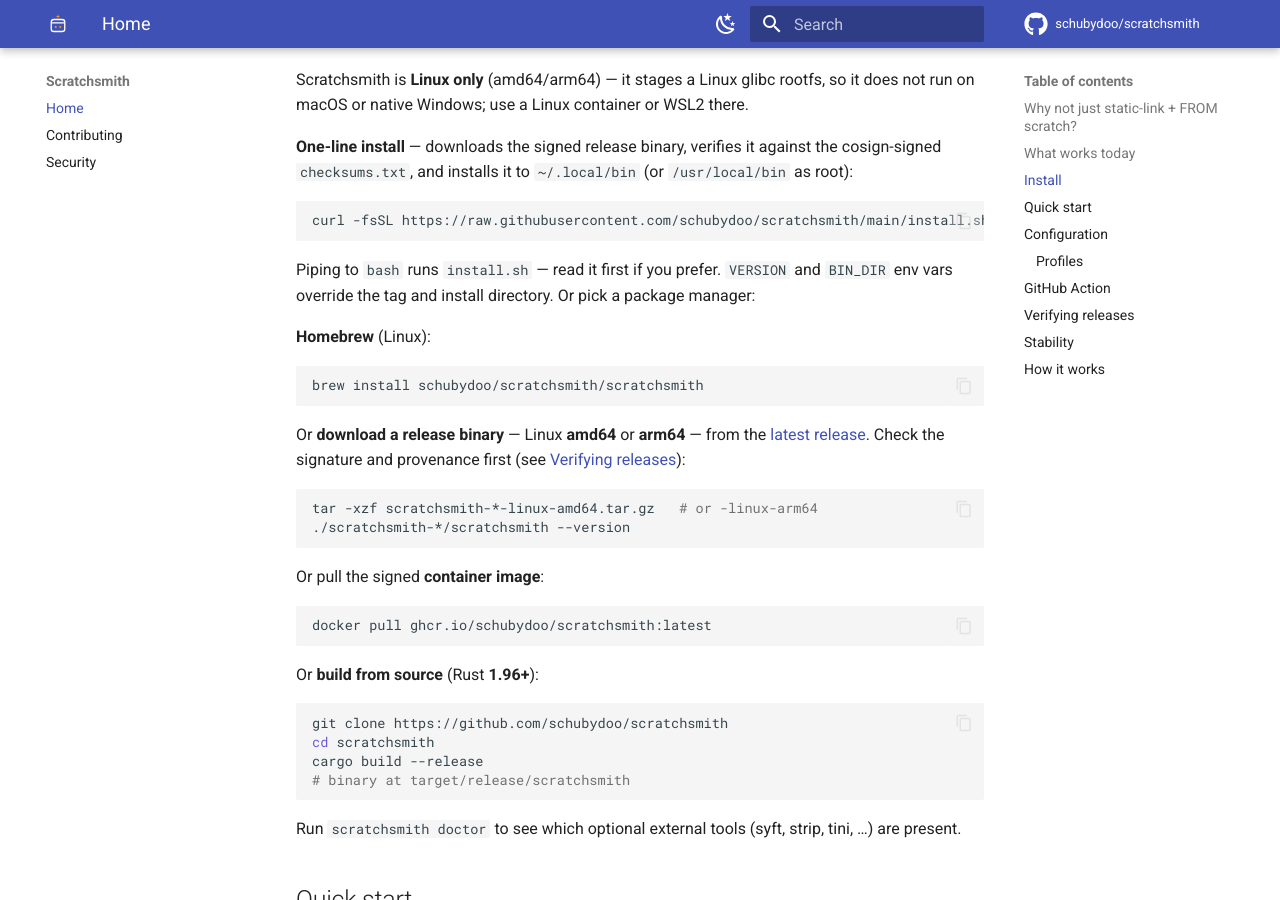
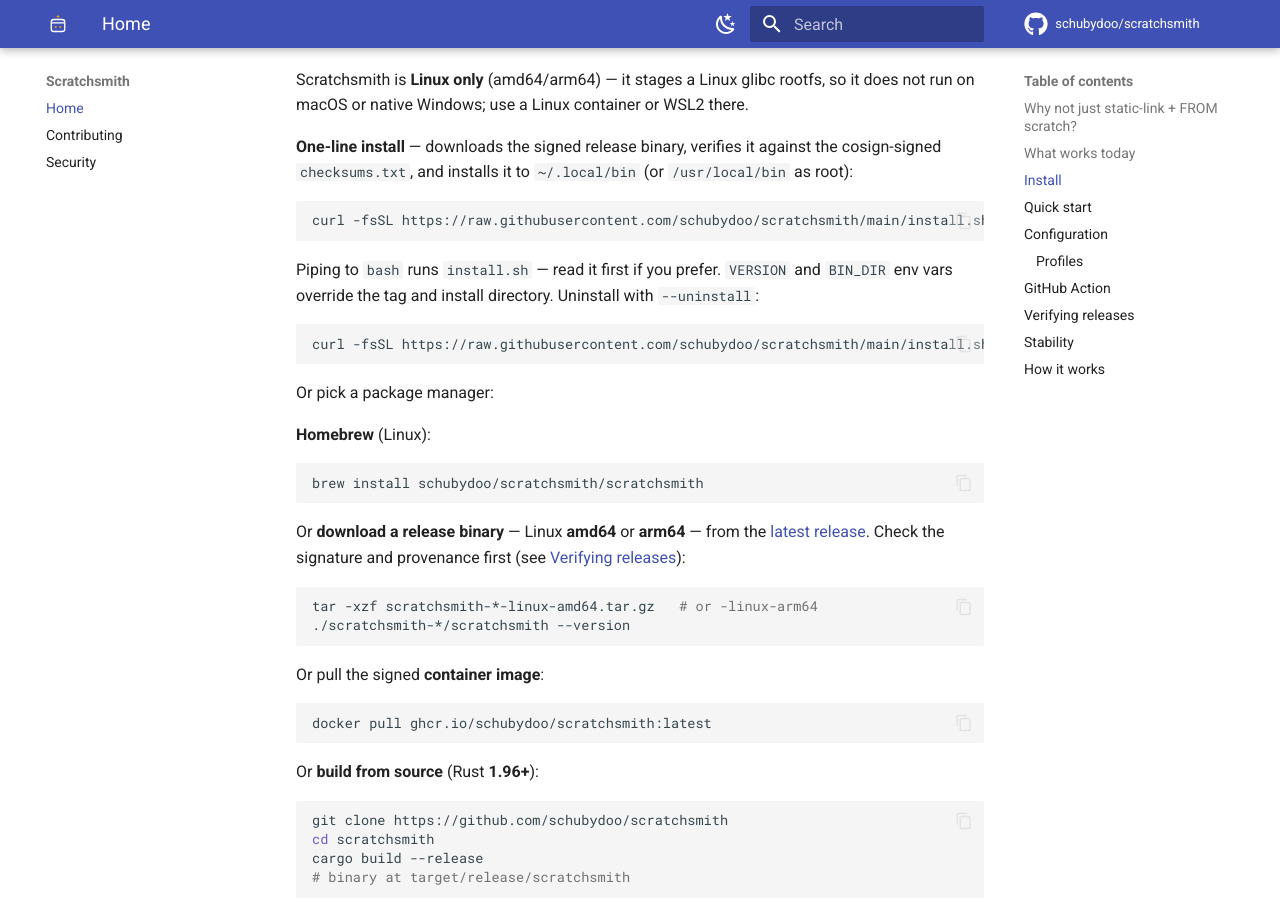
Before and after one commit to schubydoo/scratchsmith, an MkDocs documentation site: the page built from docs/index.md, in a window 1280 px wide and 900 px high, scrolled down 2204 px. Built offline with MkDocs 1.6.1 and Material for MkDocs 9.7.7, drawn with Linux system fonts in a browser that asks for light colours; comment, search, counter and statistics services are not loaded; the version menu is left out.

Commit message:
feat: add install.sh --uninstall + a shellcheck CI step
- install.sh gains --uninstall (and --help): removes the binary it placed,
  looking in BIN_DIR, PATH, then /usr/local/bin and ~/.local/bin, with sudo when
  the dir isn't writable. It only ever installed the binary, so that's all it removes.
- ci.yml lint job runs 'shellcheck install.sh' (shellcheck ships on the runner,
  so no pinned action) to keep the installer clean.
- README/docs show the uninstall one-liner.

Co-Authored-By: Claude Opus 4.8 <noreply@anthropic.com>

````diff
--- a/docs/index.md
+++ b/docs/index.md
@@ -69,7 +69,13 @@ curl -fsSL https://raw.githubusercontent.com/schubydoo/scratchsmith/main/install
 ```
 
 Piping to `bash` runs `install.sh` — read it first if you prefer. `VERSION` and `BIN_DIR` env vars
-override the tag and install directory. Or pick a package manager:
+override the tag and install directory. Uninstall with `--uninstall`:
+
+```sh
+curl -fsSL https://raw.githubusercontent.com/schubydoo/scratchsmith/main/install.sh | bash -s -- --uninstall
+```
+
+Or pick a package manager:
 
 **Homebrew** (Linux):
 
````
Also changed, not shown: .changeset/install-script.md (+1 -1 lines), README.md (+7 -1 lines), 2 other files.
